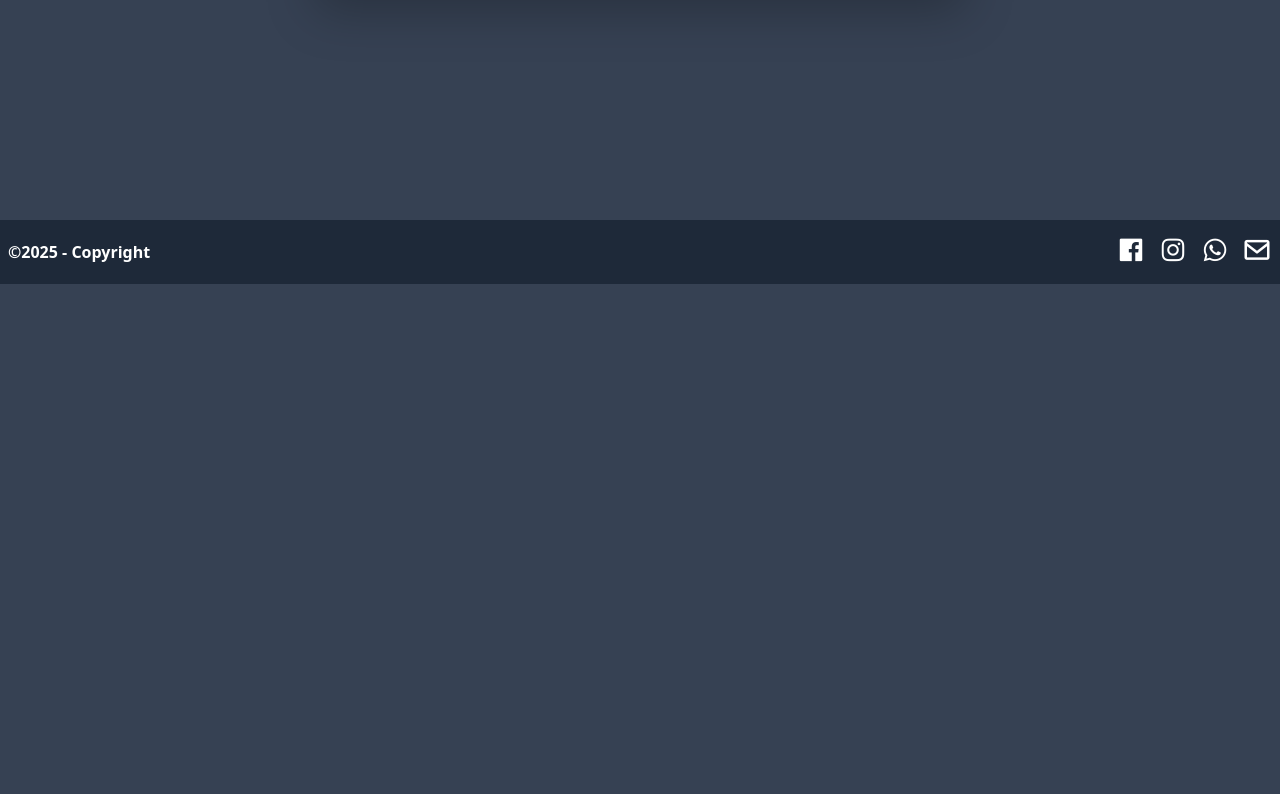
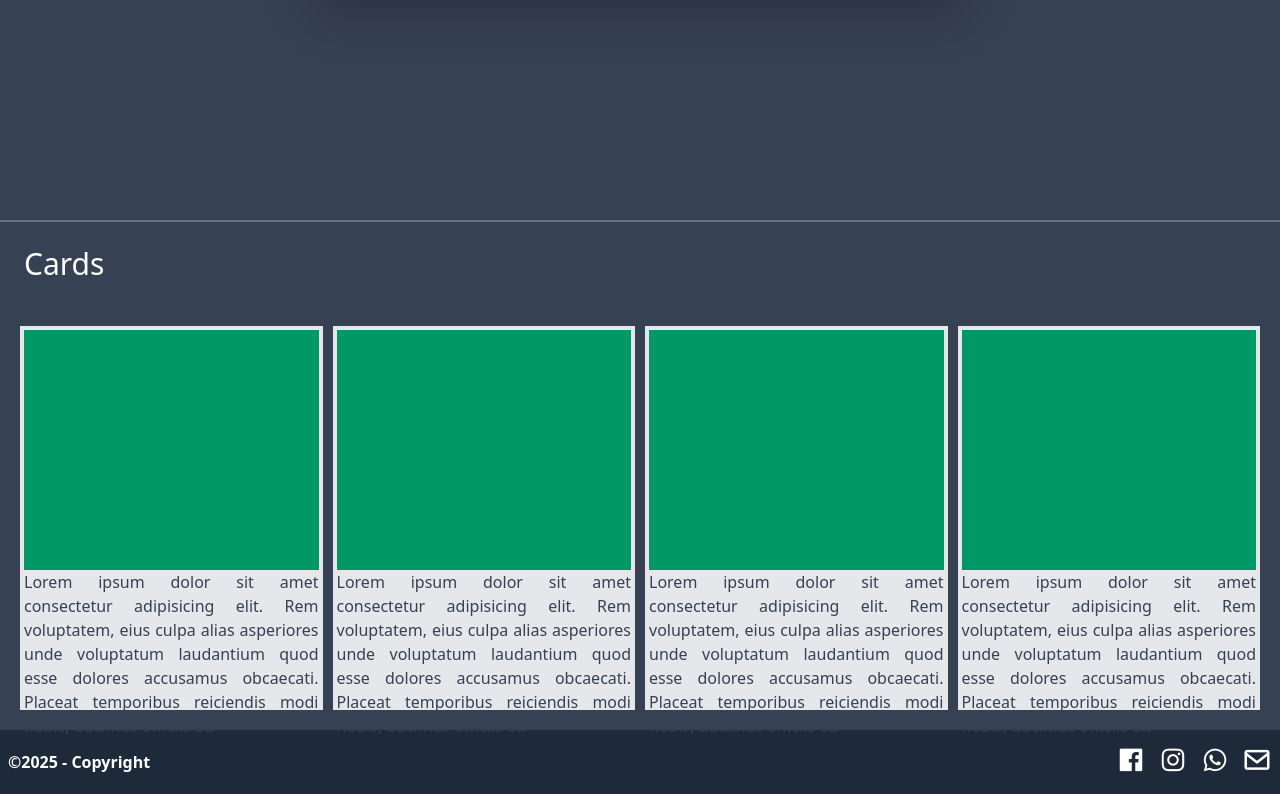
Before and after one commit to LucasBiasoliGoulart/TailwindCSS, a website: page src/index.html in a window 1280 px wide. Shown: the part 580-1374 px from the top of the page. Before the commit the page ends 864 px from the top, so only its background shows below. Drawn offline with nearby package versions, Linux system fonts and the light colour scheme.

Commit message:
tailwind

```diff
--- a/src/index.html
+++ b/src/index.html
@@ -5,7 +5,7 @@
     <meta name="viewport" content="width=device-width, initial-scale=1.0">
     <link href='https://unpkg.com/boxicons@2.1.4/css/boxicons.min.css' rel='stylesheet'>
     <link rel="stylesheet" href="./output.css">
-    <title>Document</title>
+    <title>TailwindCSS</title>
 </head>
 <body class="bg-gray-700">
     <!--Menu-->
@@ -20,12 +20,35 @@
     </nav>
     <!--Principal-->
     <div class="w-full min-h-screen flex items-center justify-center">
-        <div class="w-2xl bg-white rounded-2xl p-3 flex items-center justify-center flex-col shadow-2xl">
-            <h1 class="text-blue-500 text-3xl mb-2.5">Hello TailwindCSS</h1>
+        <div class="w-2xl bg-white rounded-2xl p-3 shadow-2xl">
+            <h1 class="text-blue-500 text-3xl mb-2.5 text-center">Hello TailwindCSS</h1>
             <p class="text-gray-700 text-justify mb-2.5">Lorem, ipsum dolor sit amet consectetur adipisicing elit. Perspiciatis, similique perferendis necessitatibus qui autem beatae dolor placeat est aliquid molestias veniam dolores corrupti vitae ut velit sunt totam quia quos. Lorem ipsum dolor sit amet, consectetur adipisicing elit. Consectetur nam dignissimos est nostrum tempora, molestiae sapiente ipsa repudiandae inventore illum! Omnis, reprehenderit facilis harum facere porro sit est sunt expedita.</p>
             <p class="text-gray-700 text-justify mb-2.5">Lorem ipsum dolor sit amet consectetur adipisicing elit. Dignissimos officiis perspiciatis magnam voluptatibus animi rem fugiat ex nihil incidunt beatae. A omnis sit ex iste corrupti repellendus blanditiis debitis rem.</p>
             <button class="bg-blue-500 text-white w-36 p-3 rounded-2xl cursor-pointer hover:bg-blue-600 transition-all duration-150">Saber mais</button>
         </div>
+    </div>
+    <!--Cards-->
+    <div class="w-full p-6 border-t-gray-500 border-t-2">
+        <h1 class="text-white text-3xl">Cards</h1>
+    </div>
+    <div class="w-full h-full flex items-center justify-center gap-2.5 p-5">
+        <div class="bg-gray-200 p-1 w-96 h-96">
+            <div class="w-full h-60 bg-emerald-600"></div>
+            <p class="text-gray-700 text-justify">Lorem ipsum dolor sit amet consectetur adipisicing elit. Rem voluptatem, eius culpa alias asperiores unde voluptatum laudantium quod esse dolores accusamus obcaecati. Placeat temporibus reiciendis modi nobis, ducimus officiis et.</p>
+        </div>
+        <div class="bg-gray-200 p-1 w-96 h-96">
+            <div class="w-full h-60 bg-emerald-600"></div>
+            <p class="text-gray-700 text-justify">Lorem ipsum dolor sit amet consectetur adipisicing elit. Rem voluptatem, eius culpa alias asperiores unde voluptatum laudantium quod esse dolores accusamus obcaecati. Placeat temporibus reiciendis modi nobis, ducimus officiis et.</p>
+        </div>
+        <div class="bg-gray-200 p-1 w-96 h-96">
+            <div class="w-full h-60 bg-emerald-600"></div>
+            <p class="text-gray-700 text-justify">Lorem ipsum dolor sit amet consectetur adipisicing elit. Rem voluptatem, eius culpa alias asperiores unde voluptatum laudantium quod esse dolores accusamus obcaecati. Placeat temporibus reiciendis modi nobis, ducimus officiis et.</p>
+        </div>
+        <div class="bg-gray-200 p-1 w-96 h-96">
+            <div class="w-full h-60 bg-emerald-600"></div>
+            <p class="text-gray-700 text-justify">Lorem ipsum dolor sit amet consectetur adipisicing elit. Rem voluptatem, eius culpa alias asperiores unde voluptatum laudantium quod esse dolores accusamus obcaecati. Placeat temporibus reiciendis modi nobis, ducimus officiis et.</p>
+        </div>
+
     </div>
     <!--Copyright-->
     <div class="bg-gray-800 flex items-center justify-between w-full h-16 p-2 text-white">
```
Also changed, not shown: src/output.css.
